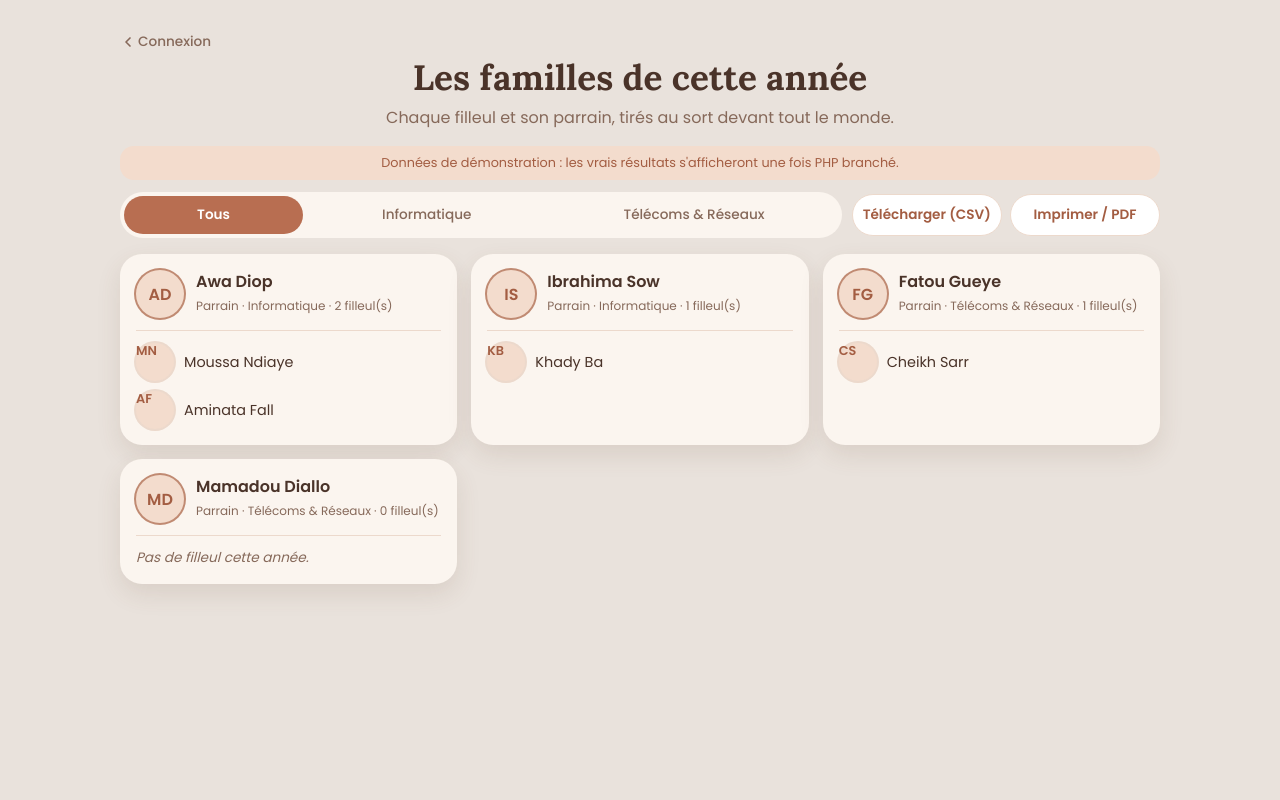
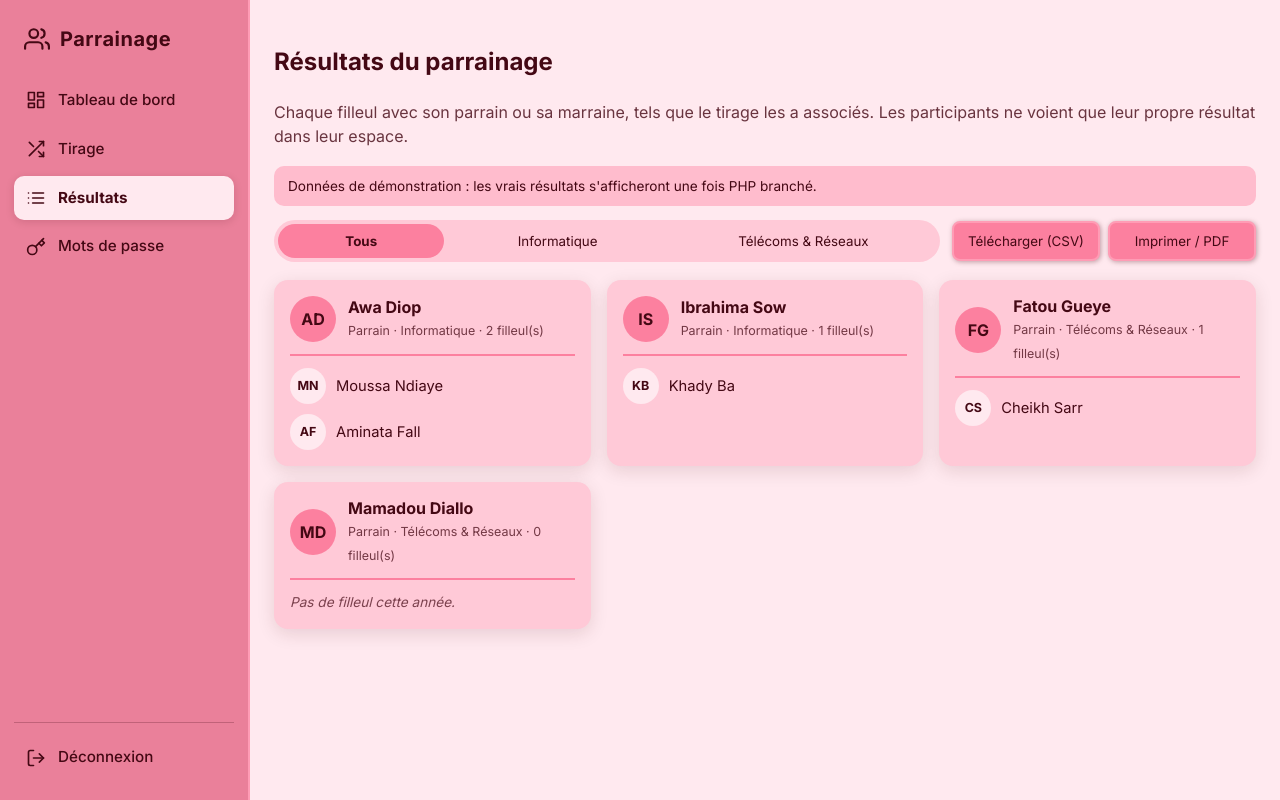
Before and after one commit to khadija986/site-parrainage, a PHP site: page /resultats/ in a window 1280 px wide. Run offline with PHP 8.4, Linux system fonts and the light colour scheme.

Commit message:
refactor: résultats en page admin avec barre latérale

```diff
--- a/resultats/css/resultats.css
+++ b/resultats/css/resultats.css
@@ -1,52 +1,45 @@
-/* Résultats publics : liste des parrains et de leurs filleuls (mobile-first). */
-.contenu.large { max-width: 520px; }
-@media (min-width: 700px) { .contenu.large { max-width: 760px; } }
-@media (min-width: 1100px) { .contenu.large { max-width: 1040px; } }
+/* Résultats (admin) : palette rose de l'admin ; le socle vient de gestion-utilisateurs.css et shared/css/admin.css. */
+.aide { margin: 0 0 18px; opacity: 0.8; }
+.demo { margin: 0 0 14px; padding: 10px 14px; border-radius: 10px; background: #FFBCCD; font-size: 0.85rem; }
 
-body { align-items: flex-start; }
+.outils { display: grid; gap: 12px; margin-bottom: 18px; }
+@media (min-width: 800px) { .outils { grid-template-columns: 1fr auto; align-items: center; } }
 
-.demo { margin: 0 0 12px; padding: 8px 12px; border-radius: 14px; background: var(--peche); color: var(--accent-fonce); font-size: 0.8rem; text-align: center; }
-
-.outils { display: grid; gap: 10px; margin-bottom: 16px; }
-@media (min-width: 700px) { .outils { grid-template-columns: 1fr auto; align-items: center; } }
-
-.onglets { display: flex; gap: 6px; padding: 4px; background: var(--carte); border-radius: 999px; overflow-x: auto; }
-.onglet {
-  flex: 1 0 auto; padding: 9px 14px; border: 0; border-radius: 999px; font-family: inherit;
-  font-size: 0.85rem; font-weight: 500; color: var(--texte-doux); background: transparent; cursor: pointer; white-space: nowrap;
-}
-.onglet.actif { color: var(--blanc); background: var(--accent); font-weight: 600; }
-.onglet:focus-visible { outline: 3px solid var(--cacao); outline-offset: 2px; }
+.onglets { display: flex; gap: 6px; padding: 4px; background: #FFC9D7; border-radius: 999px; overflow-x: auto; }
+.onglet { margin: 0; flex: 1 0 auto; justify-content: center; white-space: nowrap; border: 0; border-radius: 999px; background: transparent; box-shadow: none; padding: 9px 16px; }
+.onglet:hover { background: #FFBCCD; }
+.onglet.actif { background: #FC809F; font-weight: 700; }
 
 .telechargements { display: grid; grid-template-columns: 1fr 1fr; gap: 8px; }
-.telechargements .bouton { padding: 10px; font-size: 0.85rem; margin: 0; }
-.telechargements .bouton:disabled { opacity: 0.5; cursor: not-allowed; transform: none; }
+.telechargements button { margin: 0; justify-content: center; padding: 10px 14px; }
+.telechargements button:disabled { opacity: 0.5; cursor: not-allowed; }
 
-.info { margin: 0 0 12px; text-align: center; color: var(--texte-doux); font-size: 0.9rem; }
+.info { margin: 0 0 14px; font-weight: 600; }
 .info:empty { display: none; }
 
-.liste { display: grid; gap: 14px; }
+.liste { display: grid; gap: 16px; }
 @media (min-width: 700px) { .liste { grid-template-columns: 1fr 1fr; } }
 @media (min-width: 1100px) { .liste { grid-template-columns: repeat(3, 1fr); } }
 
-.famille { padding: 16px; background: var(--carte); border-radius: 22px; box-shadow: 0 10px 24px rgba(110, 70, 50, 0.12); break-inside: avoid; }
-.parrain { display: flex; align-items: center; gap: 12px; padding-bottom: 12px; border-bottom: 1.5px solid var(--bordure); }
+.famille { padding: 16px; background: #FFC9D7; border-radius: 14px; box-shadow: 0 5px 18px rgba(68, 8, 20, 0.12); break-inside: avoid; }
+.parrain { display: flex; align-items: center; gap: 12px; padding-bottom: 12px; border-bottom: 2px solid #FC809F; }
 .parrain strong, .filleul span { display: block; line-height: 1.25; overflow-wrap: anywhere; }
-.parrain small { color: var(--texte-doux); font-size: 0.75rem; }
+.parrain small { opacity: 0.75; font-size: 0.78rem; }
 .filleuls { list-style: none; margin: 12px 0 0; padding: 0; display: grid; gap: 10px; }
-.filleul { display: flex; align-items: center; gap: 10px; font-size: 0.9rem; }
-.aucun { color: var(--texte-doux); font-size: 0.85rem; font-style: italic; }
+.filleul { display: flex; align-items: center; gap: 10px; font-size: 0.92rem; }
+.aucun { opacity: 0.7; font-size: 0.85rem; font-style: italic; }
 
 .avatar {
-  flex: none; width: 48px; height: 48px; border-radius: 50%; object-fit: cover;
+  flex: none; width: 46px; height: 46px; border-radius: 50%; object-fit: cover;
   display: flex; align-items: center; justify-content: center;
-  background: var(--peche); color: var(--accent-fonce); font-weight: 600; box-shadow: 0 0 0 2px var(--icone);
+  background: #FC809F; color: #440814; font-weight: 700;
 }
-.filleul .avatar { width: 38px; height: 38px; font-size: 0.8rem; box-shadow: 0 0 0 2px var(--bordure); }
+.filleul .avatar { display: flex; width: 36px; height: 36px; font-size: 0.78rem; background: #FFE9EF; }
 
 @media print {
-  body { background: #fff; padding: 0; }
-  .retour, .outils, .demo { display: none; }
-  .famille { box-shadow: none; border: 1px solid #ccc; }
+  .sidebar, .topbar, .outils, .demo, .fond-menu { display: none; }
+  .app { display: block; }
+  body { background: #fff; }
+  .famille { box-shadow: none; border: 1px solid #999; background: #fff; }
   .liste { grid-template-columns: repeat(2, 1fr); }
 }
--- a/resultats/index.html
+++ b/resultats/index.html
@@ -6,17 +6,38 @@
     <title>Résultats du parrainage</title>
     <link rel="preconnect" href="https://fonts.googleapis.com">
     <link rel="preconnect" href="https://fonts.gstatic.com" crossorigin>
-  <link href="https://fonts.googleapis.com/css2?family=Lora:wght@700&family=Poppins:wght@400;500;600&display=swap" rel="stylesheet">
-  <link rel="stylesheet" href="../shared/css/theme.css">
+    <link href="https://fonts.googleapis.com/css2?family=Inter:wght@400;500;600;700&display=swap" rel="stylesheet">
+    <link rel="stylesheet" href="../shared/css/admin.css">
+    <!-- Socle visuel admin (boutons, cartes) partagé avec la page gestion-utilisateurs -->
+    <link rel="stylesheet" href="../gestion-utilisateurs/css/gestion-utilisateurs.css">
     <link rel="stylesheet" href="css/resultats.css">
 </head>
 <body>
-  <main class="contenu large">
+<div class="app">
+    <aside class="sidebar" id="sidebar">
+      <div class="marque"><svg viewBox="0 0 24 24" fill="none" stroke="currentColor" stroke-width="2" stroke-linecap="round" stroke-linejoin="round" aria-hidden="true"><path d="M17 21v-2a4 4 0 0 0-4-4H5a4 4 0 0 0-4 4v2"/><circle cx="9" cy="7" r="4"/><path d="M23 21v-2a4 4 0 0 0-3-3.87"/><path d="M16 3.13a4 4 0 0 1 0 7.75"/></svg><span>Parrainage</span></div>
+      <nav aria-label="Navigation admin">
+        <a href="../gestion-utilisateurs/"><svg viewBox="0 0 24 24" fill="none" stroke="currentColor" stroke-width="2" stroke-linecap="round" stroke-linejoin="round" aria-hidden="true"><rect x="3" y="3" width="7" height="9"/><rect x="14" y="3" width="7" height="5"/><rect x="14" y="12" width="7" height="9"/><rect x="3" y="16" width="7" height="5"/></svg>Tableau de bord</a>
+        <a href="../tirage/"><svg viewBox="0 0 24 24" fill="none" stroke="currentColor" stroke-width="2" stroke-linecap="round" stroke-linejoin="round" aria-hidden="true"><polyline points="16 3 21 3 21 8"/><line x1="4" y1="20" x2="21" y2="3"/><polyline points="21 16 21 21 16 21"/><line x1="15" y1="15" x2="21" y2="21"/><line x1="4" y1="4" x2="9" y2="9"/></svg>Tirage</a>
+        <a href="../resultats/" aria-current="page"><svg viewBox="0 0 24 24" fill="none" stroke="currentColor" stroke-width="2" stroke-linecap="round" stroke-linejoin="round" aria-hidden="true"><line x1="8" y1="6" x2="21" y2="6"/><line x1="8" y1="12" x2="21" y2="12"/><line x1="8" y1="18" x2="21" y2="18"/><line x1="3" y1="6" x2="3.01" y2="6"/><line x1="3" y1="12" x2="3.01" y2="12"/><line x1="3" y1="18" x2="3.01" y2="18"/></svg>Résultats</a>
+        <a href="../gestion-mots-de-passe/"><svg viewBox="0 0 24 24" fill="none" stroke="currentColor" stroke-width="2" stroke-linecap="round" stroke-linejoin="round" aria-hidden="true"><circle cx="7.5" cy="15.5" r="5.5"/><path d="m21 2-9.6 9.6"/><path d="m15.5 7.5 3 3L22 7l-3-3"/></svg>Mots de passe</a>
+      </nav>
+      <div class="bas">
+        <nav aria-label="Compte">
+          <a href="../admin-login/"><svg viewBox="0 0 24 24" fill="none" stroke="currentColor" stroke-width="2" stroke-linecap="round" stroke-linejoin="round" aria-hidden="true"><path d="M9 21H5a2 2 0 0 1-2-2V5a2 2 0 0 1 2-2h4"/><polyline points="16 17 21 12 16 7"/><line x1="21" y1="12" x2="9" y2="12"/></svg>Déconnexion</a>
+        </nav>
+      </div>
+    </aside>
+    <div class="fond-menu" id="fond-menu"></div>
+    <div class="zone">
+    <div class="topbar">
+      <button type="button" class="burger" id="burger" aria-label="Ouvrir le menu" aria-controls="sidebar" aria-expanded="false"><svg viewBox="0 0 24 24" fill="none" stroke="currentColor" stroke-width="2" stroke-linecap="round" stroke-linejoin="round" aria-hidden="true"><line x1="3" y1="6" x2="21" y2="6"/><line x1="3" y1="12" x2="21" y2="12"/><line x1="3" y1="18" x2="21" y2="18"/></svg></button>
+      <span class="titre">Résultats</span>
+    </div>
 
-    <a class="retour" href="../connexion/"><svg viewBox="0 0 24 24" fill="none" stroke="currentColor" stroke-width="2.5" stroke-linecap="round" stroke-linejoin="round" aria-hidden="true"><polyline points="15 18 9 12 15 6"/></svg> Connexion</a>
-
-    <h1>Les familles de cette année</h1>
-    <p class="intro" id="intro">Chaque filleul et son parrain, tirés au sort devant tout le monde.</p>
+  <main>
+        <h2>Résultats du parrainage</h2>
+        <p class="aide" id="intro">Chaque filleul avec son parrain ou sa marraine, tels que le tirage les a associés. Les participants ne voient que leur propre résultat dans leur espace.</p>
         <p class="demo" id="demo" hidden>Données de démonstration : les vrais résultats s'afficheront une fois PHP branché.</p>
 
         <div class="outils">
@@ -26,17 +47,19 @@
                 <button type="button" class="onglet" data-option="TR" aria-pressed="false">Télécoms &amp; Réseaux</button>
             </div>
             <div class="telechargements">
-        <button type="button" class="bouton clair" id="btn-csv">Télécharger (CSV)</button>
-        <button type="button" class="bouton clair" id="btn-imprimer">Imprimer / PDF</button>
+                <button type="button" id="btn-csv">Télécharger (CSV)</button>
+                <button type="button" id="btn-imprimer">Imprimer / PDF</button>
             </div>
         </div>
 
         <p id="message" class="info" role="status"></p>
         <section id="liste" class="liste" aria-live="polite"></section>
-
     </main>
+    </div>
+    </div>
 
     <script src="../shared/js/config.js"></script>
     <script src="js/resultats.js"></script>
+    <script src="../shared/js/admin-nav.js"></script>
 </body>
 </html>
--- a/resultats/js/resultats.js
+++ b/resultats/js/resultats.js
@@ -88,7 +88,7 @@ function celluleCsv(valeur) {
 }
 
 function telechargerCsv() {
-  const lignes = [["Option", "Parrain", "Filleul"]];
+  const lignes = [["Option", "Parrain", "Filleul"]];   // page admin : export complet
   parrainsAffiches().forEach(function (parrain) {
     const nomParrain = parrain.prenom + " " + parrain.nom;
     if (parrain.filleuls.length === 0) lignes.push([parrain.sous_departement, nomParrain, ""]);
```
Lines whose indentation alone changed are shown as unchanged.
